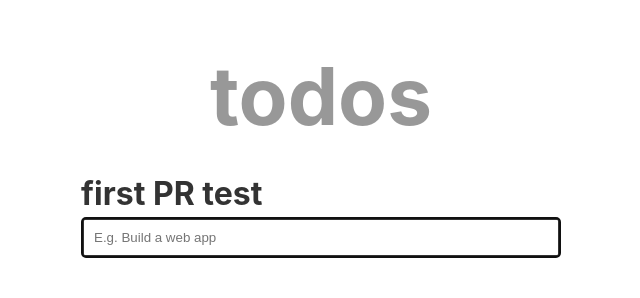
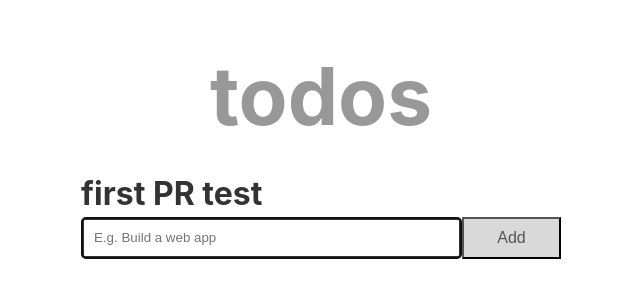
Before and after one commit to deking1772/myProject1772, a plain HTML site: page index.html in a window 1280 px wide. Shown: the whole page, without its empty margins (319-959 px from the left). Drawn offline with Linux system fonts and the light colour scheme.

Commit message:
By Romanus add btn in html , style in css

```diff
--- a/index.html
+++ b/index.html
@@ -15,7 +15,8 @@
 
         <form class="js-form">
             <input autofocus type="text" aria-label="Enter a new todo item" placeholder="E.g. Build a web app"
-                class="js-todo-input">
+                class="js-todo-input" id="readinglist">
+            <button type="button" class="addBtn" id="enterBtn">Add</button>
         </form>
     </div>
 </main>
@@ -83,6 +84,18 @@
         list.append(node);
     }
 
+     //click이벤트 발생시 함수 실행.
+        document.getElementById("enterBtn").addEventListener("click", function () {
+            console.log('f');
+            let reading = document.getElementById("readinglist").value;
+            reading && addTodo(reading);
+            document.getElementById("readinglist").value = "";
+        })
+
+
+
+
+
     function addTodo(text) {
         const todo = {
             text,
--- a/stylesheet.css
+++ b/stylesheet.css
@@ -114,3 +114,16 @@ input[type="text"] {
   border-radius: 4px;
   border: 3px solid #333;
 }
+
+.addBtn {
+  padding: 10px;
+  width: 25%;
+  background: #d9d9d9;
+  color: #555;
+  float: left;
+  text-align: center;
+  font-size: 16px;
+  cursor: pointer;
+  transition: 0.3s;
+  border-radius: 0;
+}
```
